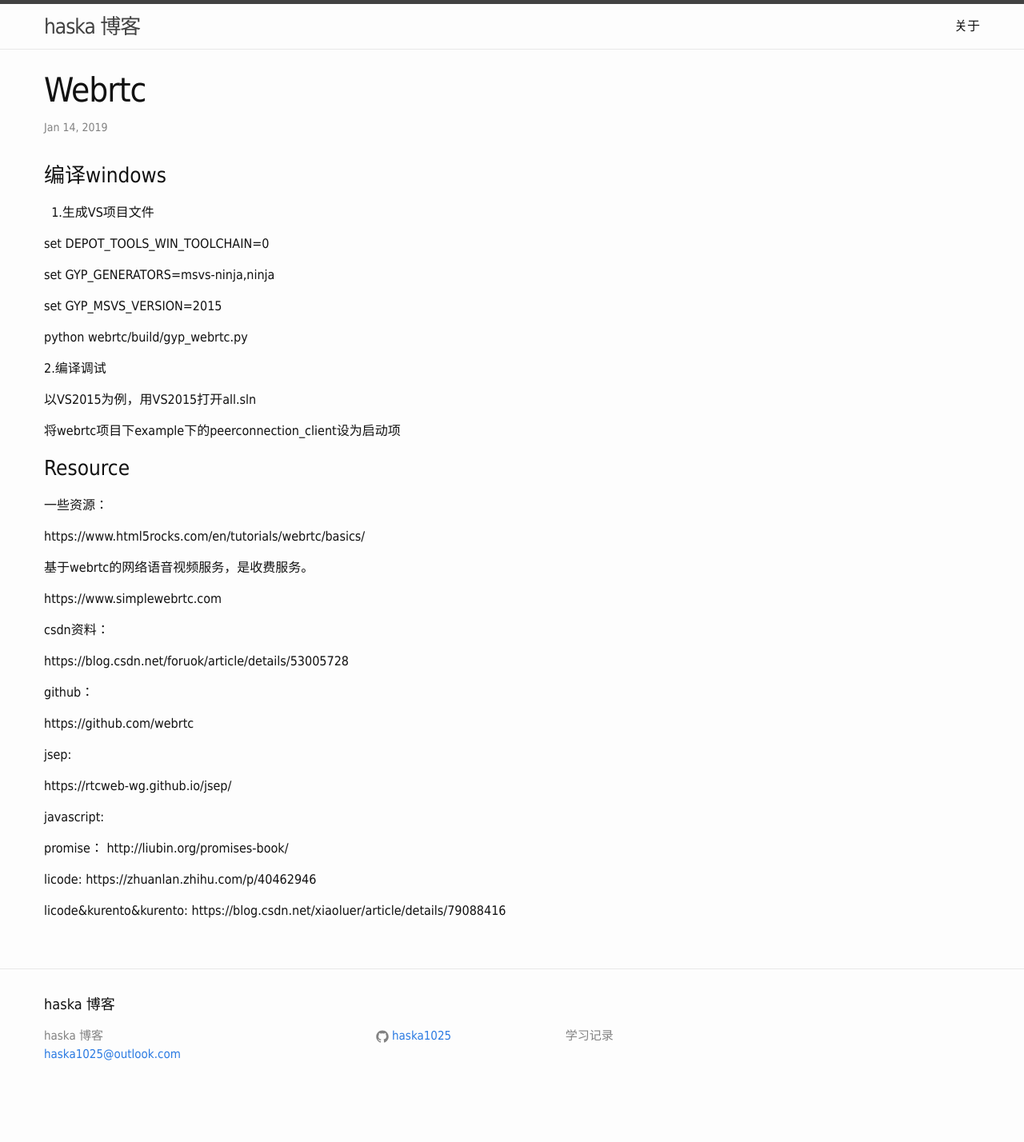
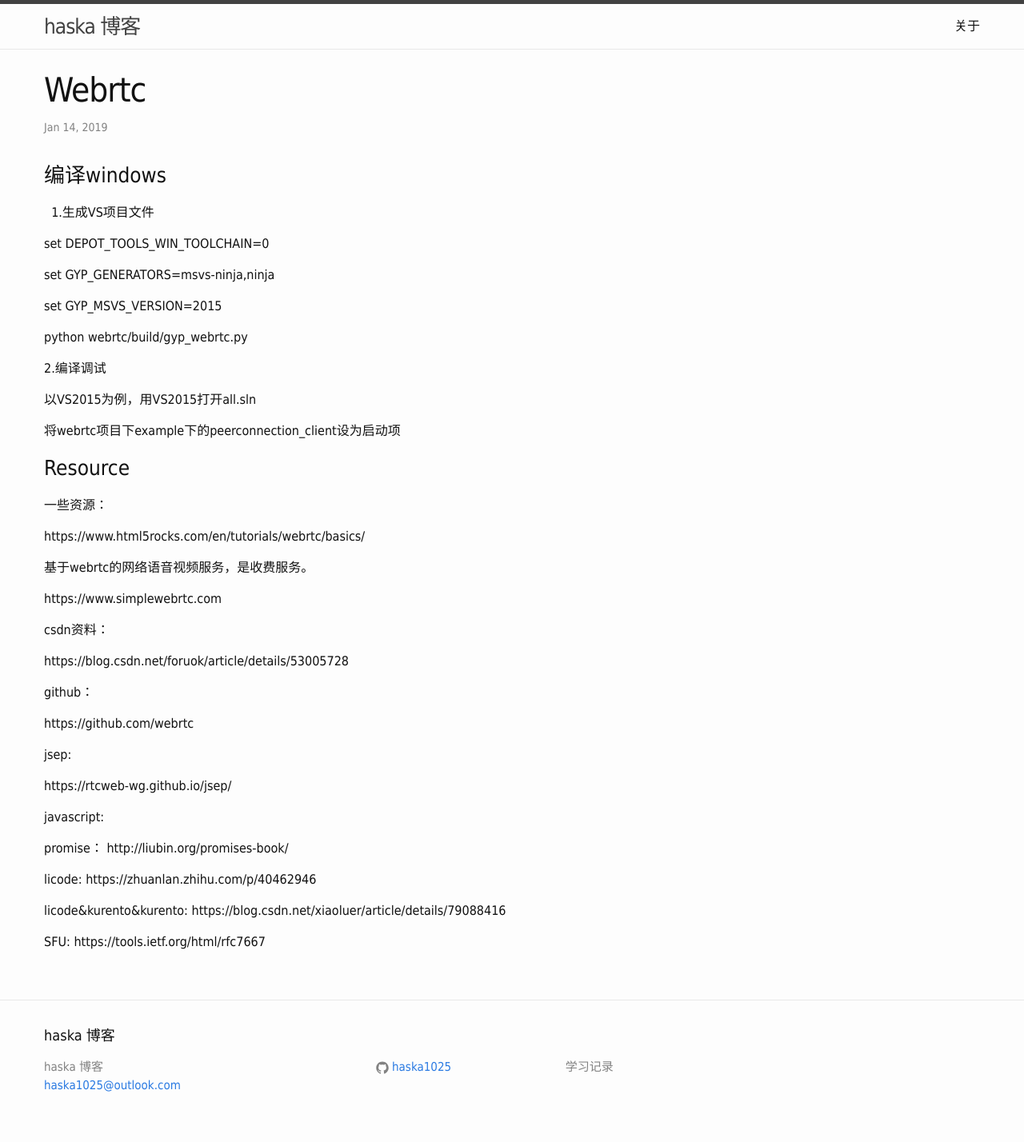
Before and after one commit to haska1025/haska1025.github.io, a Jekyll site: the page built from _posts/2019-01-14-webrtc.md, in a window 1280 px wide. Shown: the whole page at 80% size. Built offline with Jekyll 4.4.1, drawn with Linux system fonts in a browser that asks for light colours; before the commit the page ends 1389 px from its top, so only the background shows below that; part of the change alters nothing that is shown.

Commit message:
Update 2019-01-14-webrtc.md

```diff
--- a/_posts/2019-01-14-webrtc.md
+++ b/_posts/2019-01-14-webrtc.md
@@ -57,3 +57,6 @@ https://zhuanlan.zhihu.com/p/40462946
 
 licode&kurento&kurento:
 https://blog.csdn.net/xiaoluer/article/details/79088416
+
+SFU:
+https://tools.ietf.org/html/rfc7667
```
